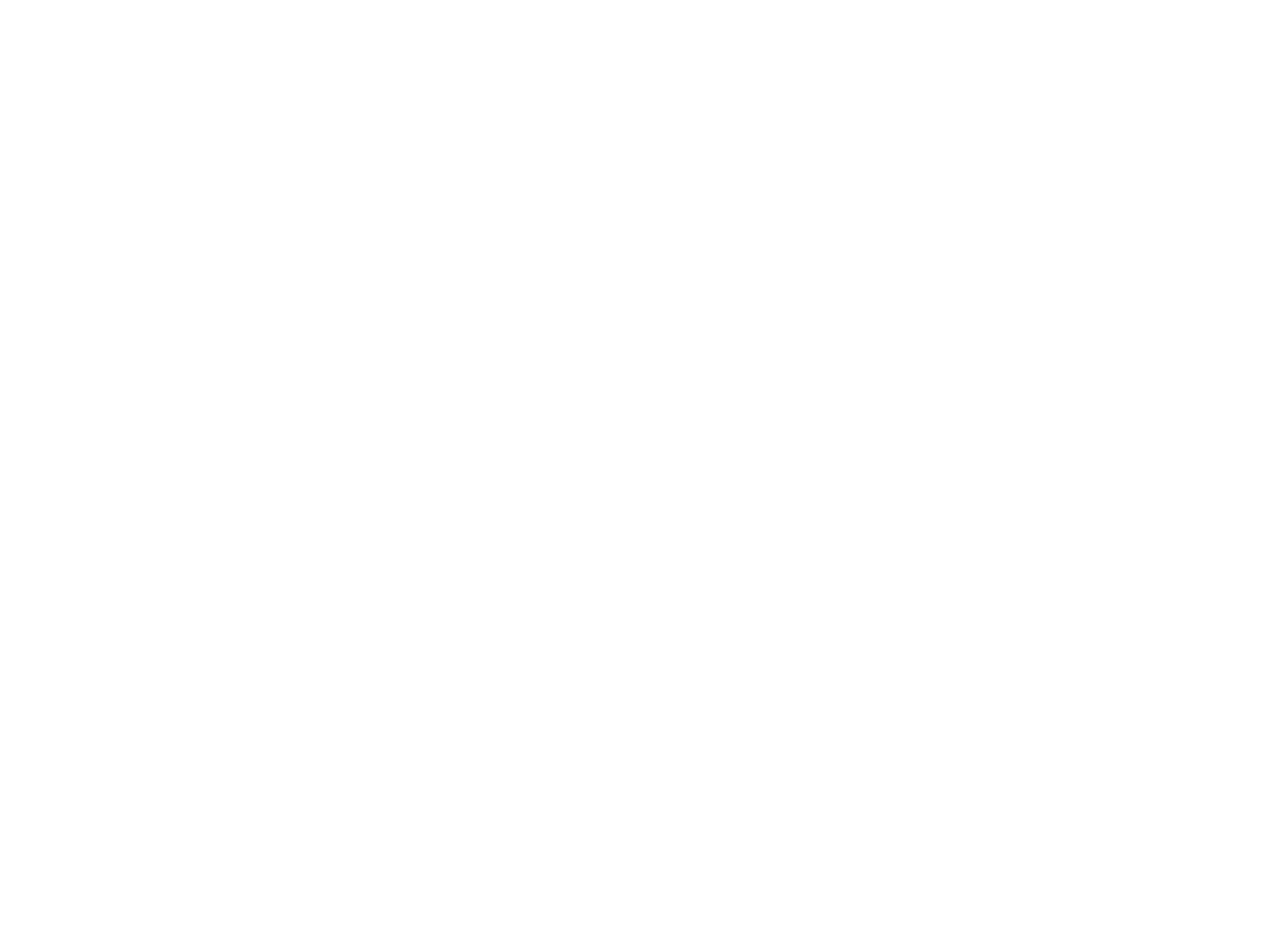
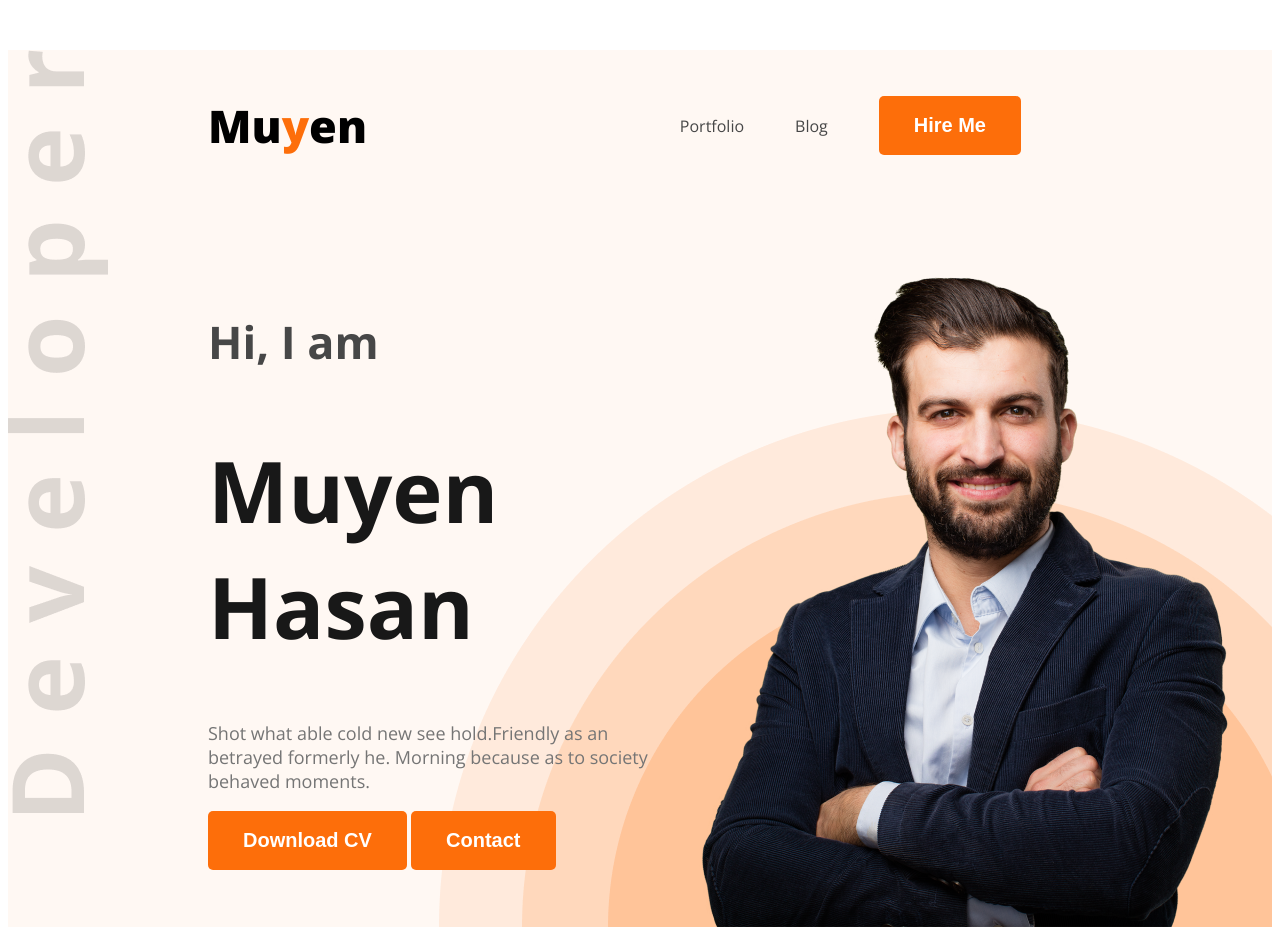
Before and after one commit to MuyenHasan/webdevelop-portfolio, a plain HTML site: page index.html in a window 1280 px wide. Shown: the top 930 px of the page. Before the commit the page ends 800 px from the top, so only its background shows below. Drawn offline with nearby package versions, Linux system fonts and the light colour scheme.

Commit message:
second time push

```diff
--- a/index.html
+++ b/index.html
@@ -4,15 +4,59 @@
     <meta charset="UTF-8">
     <meta name="viewport" content="width=device-width, initial-scale=1.0">
     <title>Web develop Portfolio</title>
+    <link rel="preconnect" href="https://fonts.googleapis.com">
+<link rel="preconnect" href="https://fonts.gstatic.com" crossorigin>
+<link href="https://fonts.googleapis.com/css2?family=Open+Sans:ital,wght@0,300..800;1,300..800&display=swap" rel="stylesheet">
+    <link rel="stylesheet" href="styles/portfolio.css">
 </head>
-<body>
-    <header>
-        <main>
+<body class="open-sans-normal">
+    <header class="header secondary-bg">
+        <nav>
+            <h3 class="nav-title">Mu<span class="text-primary">y</span>en</h3>
+            <ul>
+                <li><a class="dark-2" href="">Portfolio</a></li>
+                <li><a class="dark-2" href="">Blog</a></li>
+                <li><a href=""><button class="btn-primary">Hire Me</button></a></li>
+            </ul>
+        </nav>
+        <div class="banner">
+            <div class="banner-content">
+                <h4 class="banner-greetings dark-2">Hi, I am</h4>
+                <h1 class="banner-tittle">Muyen Hasan</h1>
+                <p class="banner-description">
+                    Shot what able cold new see hold.Friendly as an betrayed formerly he. Morning because as to society behaved moments.
 
-        </main>
+                </p>
+                <button class="btn-primary">Download CV</button>
+                <button class="btn-primary">Contact</button>
+            </div>
+            <img class="banner-pp" src="images/hardy.png" alt="">
+        </div>
     </header>
-    <main>
-
+    <main class="main">
+        <section class="about secondary-bg">
+            <h3 class="section-title">About Me</h3>
+            <p class="section-description">I, m a designer & developer with a passion for web design. I enjoy developing simple, clean and slick websites that provide real value to the end user. Thousands of clients have procured exceptional resulfs while working with me. Delivering work within time and budget which meets clients requirements in our mata.</p>
+            <div class="about-items">
+                <div class="about-item">
+                    <p class="item-title">Name</p>
+                    <p class="item-description">Muyen Hasan</p>
+                </div>
+                <div class="about-item">
+                    <p class="item-title">Email</p>
+                    <p class="item-description">muyen1311@gmail.com</p>
+                </div>
+                <div class="about-item">
+                    <p class="item-title">Date of birth</p>
+                    <p class="item-description">12 October,2002</p>
+                </div>
+                <div class="about-item">
+                    <p class="item-title">From</p>
+                    <p class="item-description">Dhaka,Bangladesh
+                    </p>
+                </div>
+            </div>
+        </section>
     </main>
     <footer>
 
--- /dev/null
+++ b/styles/portfolio.css
@@ -0,0 +1,125 @@
+
+.open-sans-normal {
+  font-family: "Open Sans", sans-serif;
+  font-optical-sizing: auto;
+  font-weight: <weight>;
+  font-style: normal;
+  font-variation-settings:
+    "wdth" 100;
+}
+/* shared style */
+.text-primary{
+    color: #FD6E0A;
+}
+.dark-2{
+    color: #474747;
+}
+.secondary-bg{
+    background-color: #FFF8F3;
+}
+
+.btn-primary{
+    background-color: #FD6E0A;
+    font-weight: bold;
+    font-size: 20px;
+    color: white;
+    padding: 18px 35px;
+    border-radius: 5px;
+    border: none;
+}
+.section-title{
+    font-size: 35px;
+    font-weight: bold;
+    color: #181818;
+}
+.section-description{
+    font-size: 18px;
+    font-weight: 400px;
+    color: #757575;
+}
+/* Header */
+.header{
+   background-image: url('../images/developer.png'),url("../images/header_bg.png");
+   background-repeat:no-repeat;
+   background-position: top left, right bottom;
+}
+/* NAv styles */
+nav{
+    display: flex;
+    align-items: center;
+    justify-content: space-between;
+    margin: 50px 200px;
+}
+
+
+.nav-title{
+    font-weight: 800;
+    font-size: 45px;
+}
+
+nav ul{
+    display: flex;
+    align-items: center;
+}
+
+nav ul li{
+    list-style: none ;
+    margin-right:  51px; ;
+}
+nav li a{
+    text-decoration: none;
+    color: ;
+}
+
+/* banner stlyes */
+.banner{
+    display: flex;
+    justify-content: space-between;
+    margin: 0 35px 0 200px;
+}
+.banner-content{
+    max-width: 585px;
+}
+.banner-greetings{
+    color: #474747;
+    font-size: 45px;
+    font-weight: 600px;
+}
+
+.banner-tittle{
+    font-size: 85px;
+    font-weight: bold;
+    color: #181818;
+}
+.banner-description{
+    font-size: 18px;
+    font-weight:  400px;
+    color: #757575;
+}
+.banner-pp{
+    width: 584px;
+}
+/* main styles */
+.main{
+    max-width: 1140px;
+    margin:0 auto;
+}
+/* about styles */
+.about{
+    border-radius:  10px;
+    padding: 130px 155px;
+    text-align: center;
+    margin-top: 130px;
+}
+.about-items{
+    display: flex;
+    justify-content: space-around;
+}
+.item-title{
+    font-size: 20px;
+    font-weight: 400px;
+}
+.item-description{
+    font-weight: 600px;
+    font-size: 20px;
+}
```
Also changed, not shown: images/developer.png (added), images/hardy.png (added), images/header_bg.png (added), images/icons/facebook.png (added), images/icons/insta.png (added), images/icons/js.png (added), images/icons/mongo.png (added), images/icons/nodejs.png (added), images/icons/react.png (added), images/icons/twitter.png (added).
